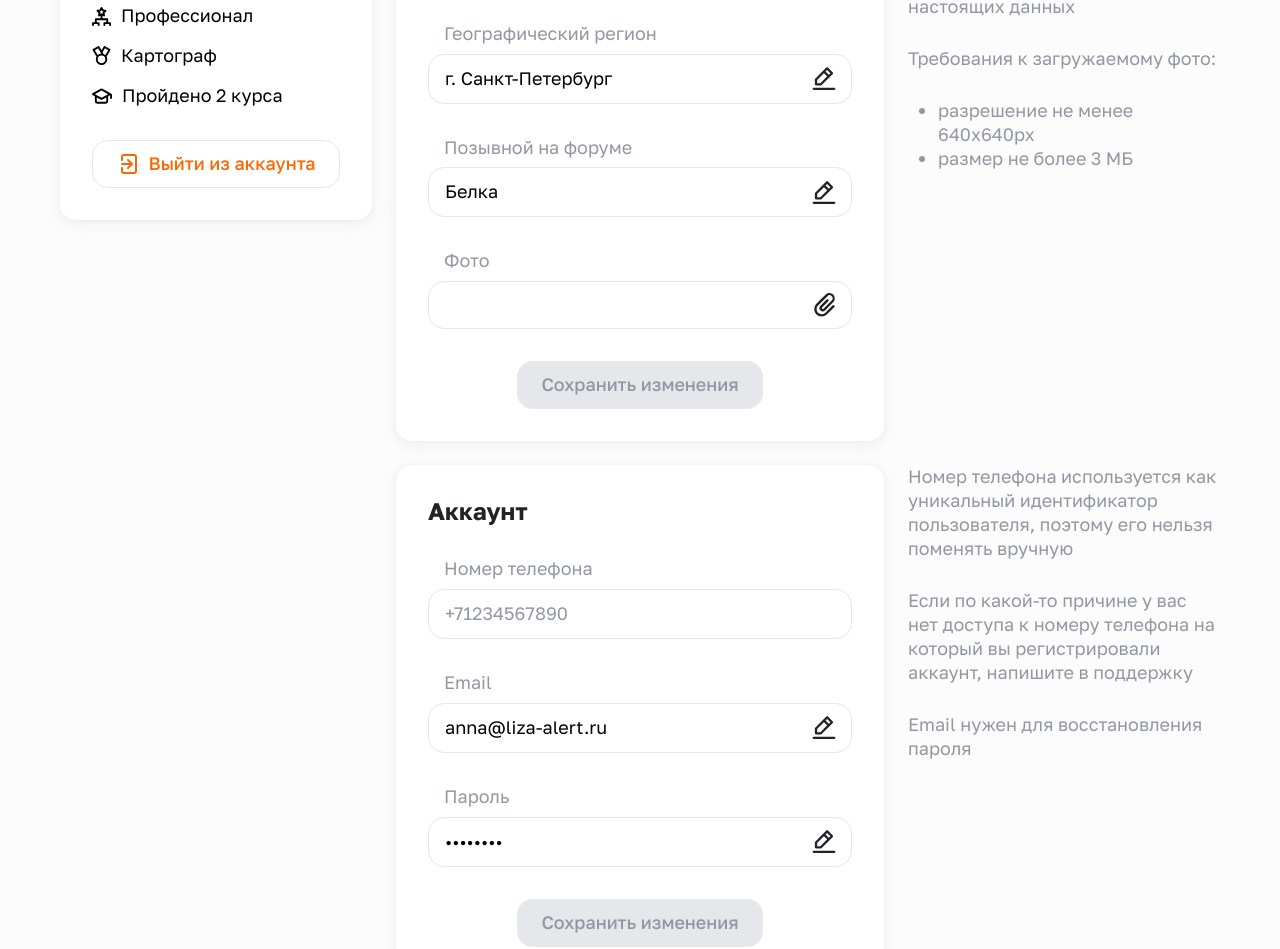
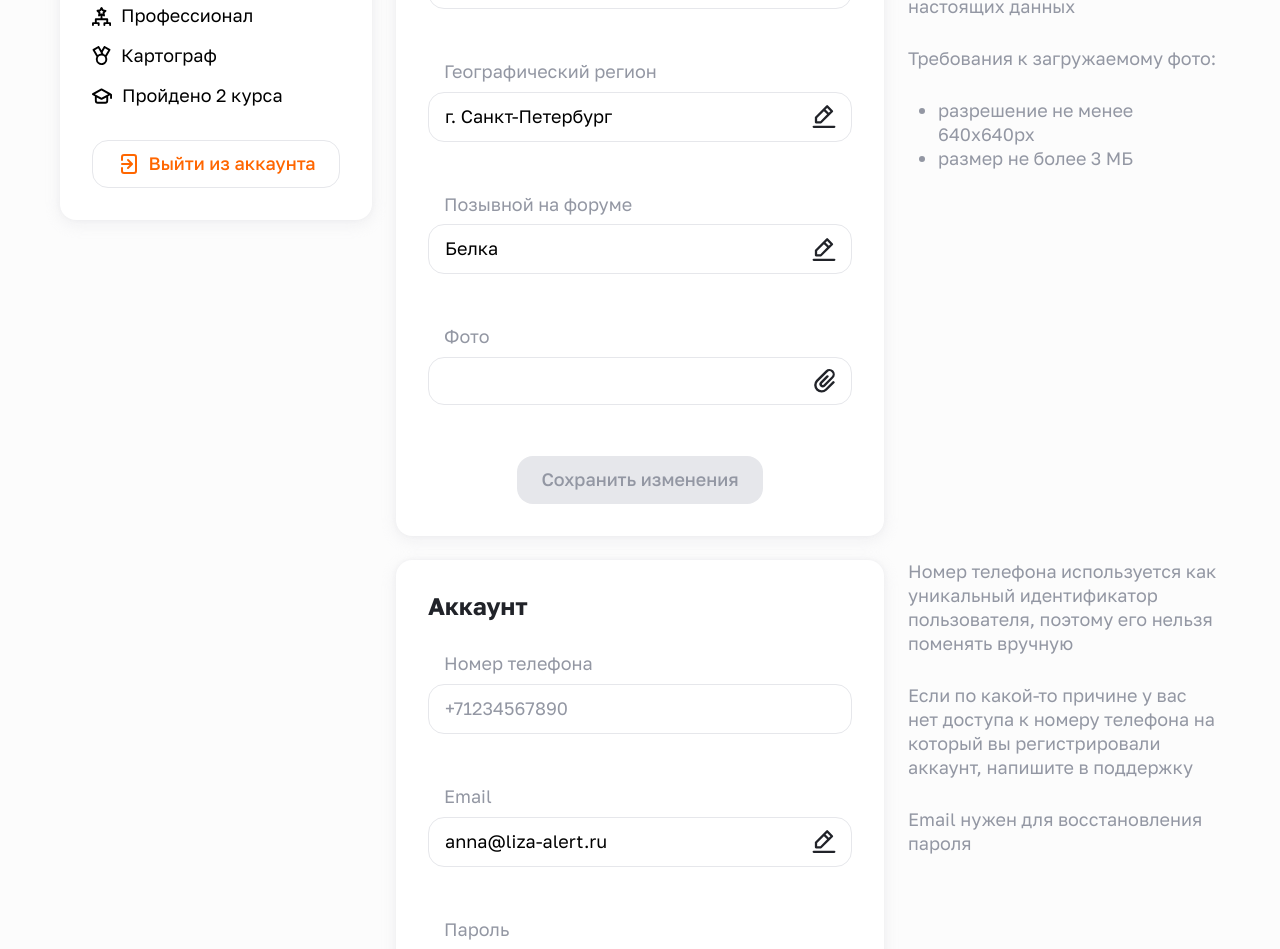
Before and after one commit to Studio-Yandex-Practicum/lizaalert_frontend, a React (Create React App) app: page /profile in a window 1280 px wide. Shown: the part 480-1429 px from the top of the page. Built offline with nearby package versions, Linux system fonts and the light colour scheme.

Commit message:
#143 enhancement implement form validation hook on profile forms

```diff
--- a/src/components/molecules/input/input.jsx
+++ b/src/components/molecules/input/input.jsx
@@ -31,6 +31,12 @@ function Input({
   disabled,
   onChange,
   className,
+  minLength,
+  maxLength,
+  required,
+  max,
+  min,
+  pattern,
 }) {
   return (
     <div className={classNames(styles.container, className)}>
@@ -62,10 +68,16 @@ function Input({
           [styles.input_hidden]: type === 'file',
           [styles.input_warned]: error,
         })}
+        minLength={minLength}
+        maxLength={maxLength}
+        required={required}
+        max={max}
+        min={min}
+        pattern={pattern}
       />
       {type === 'file' && <span className={styles.input}>{value}</span>}
       {/* когда будет настроена валидация, будет условие isValid, вместо error */}
-      {error && <span className={styles.error}>{error}</span>}
+      <span className={styles.error}>{error}</span>
     </div>
   );
 }
@@ -75,6 +87,13 @@ Input.defaultProps = {
   accept: null,
   error: null,
   disabled: false,
+  minLength: null,
+  maxLength: null,
+  required: false,
+  max: null,
+  min: null,
+  className: '',
+  pattern: null,
 };
 
 Input.propTypes = {
@@ -88,7 +107,13 @@ Input.propTypes = {
   error: PropTypes.string,
   disabled: PropTypes.bool,
   onChange: PropTypes.func.isRequired,
-  className: PropTypes.string.isRequired,
+  className: PropTypes.string,
+  minLength: PropTypes.number,
+  maxLength: PropTypes.number,
+  required: PropTypes.bool,
+  max: PropTypes.string,
+  min: PropTypes.string,
+  pattern: PropTypes.string,
 };
 
 export default Input;
--- a/src/components/molecules/input/input.module.scss
+++ b/src/components/molecules/input/input.module.scss
@@ -99,7 +99,8 @@
 .error {
   box-sizing: border-box;
   padding-left: 16px;
-  margin-top: 8px;
+  margin-top: 3px;
+  min-height: 48px;
   color: vars.$warning;
 }
 
--- a/src/components/organisms/account-data/account-data.jsx
+++ b/src/components/organisms/account-data/account-data.jsx
@@ -1,9 +1,11 @@
 import { useState } from 'react';
 import { Card, Heading } from '../../atoms';
 import { Button, Input } from '../../molecules';
+import { useFormWithValidation } from '../../../hooks';
 import styles from './account-data.module.scss';
 
 function AccountData() {
+  const { handleChange, isValid, errors } = useFormWithValidation();
   const [isInputsEdited, setIsInputsEdited] = useState(false);
   const [inputValues, setInputValues] = useState({
     phoneNumber: '+71234567890',
@@ -15,6 +17,7 @@ function AccountData() {
       ...inputValues,
       [evt.target.name]: evt.target.value,
     });
+    handleChange(evt);
     if (!isInputsEdited) {
       setIsInputsEdited(true);
     }
@@ -25,7 +28,7 @@ function AccountData() {
   };
   return (
     <Card className={styles.accountData}>
-      <Heading level={2} size="l" title="Аккаунт" />
+      <Heading level={2} size="l" title="Аккаунт" className={styles.heading} />
       <form
         name="accountData"
         onSubmit={handleFormSubmit}
@@ -47,6 +50,7 @@ function AccountData() {
           inputName="email"
           value={inputValues.email}
           onChange={onInputValuesChange}
+          error={errors.email}
           className={styles.inputSection}
           placeholder="Ваш email"
         />
@@ -58,10 +62,12 @@ function AccountData() {
           onChange={onInputValuesChange}
           placeholder="Ваш пароль"
           className={styles.inputSection}
+          minLength={8}
+          error={errors.password}
         />
         <Button
           type="submit"
-          disabled={!isInputsEdited}
+          disabled={!isValid}
           className={styles.submitButton}
         >
           Сохранить изменения
--- a/src/components/organisms/account-data/account-data.module.scss
+++ b/src/components/organisms/account-data/account-data.module.scss
@@ -9,18 +9,20 @@
   font-family: vars.$mainFont;
 }
 
+.heading {
+  margin-bottom: 32px;
+}
+
 .form {
   display: flex;
   flex-direction: column;
 }
 
 .inputSection {
-  margin: 32px 0 0 0;
 }
 
 .submitButton {
   max-width: 246px;
-  margin-top: 32px;
   padding: 12px 24px;
   align-self: center;
   border-radius: 16px;
--- a/src/components/organisms/personal-data/personal-data.jsx
+++ b/src/components/organisms/personal-data/personal-data.jsx
@@ -2,8 +2,11 @@ import { useState } from 'react';
 import { Card, Heading } from '../../atoms';
 import { Button, Input } from '../../molecules';
 import styles from './personal-data.module.scss';
+import { useFormWithValidation } from '../../../hooks';
 
 function PersonalData() {
+  const { handleChange, isValid, errors, handleChangeFiles } =
+    useFormWithValidation();
   const [isInputChanged, setIsInputChanged] = useState(false);
   const [inputsValues, setInputsValues] = useState({
     name: 'Иванова Анна Сидоровна',
@@ -15,18 +18,31 @@ function PersonalData() {
   const onInputValuesChange = (e) => {
     if (e.target.value !== inputsValues[e.target.name]) {
       setInputsValues({ ...inputsValues, [e.target.name]: e.target.value });
+      handleChange(e);
       if (!isInputChanged) {
         setIsInputChanged(true);
       }
     }
   };
+
+  const onChangeFile = (e) => {
+    const pattern = /\.(gif|jpg|jpeg|tiff|png)$/i;
+    setInputsValues({ ...inputsValues, [e.target.name]: e.target.value });
+    handleChangeFiles(e, pattern);
+  };
+
   const handleFormSubmit = (evt) => {
     evt.preventDefault();
     // const { email, password } = inputValues;
   };
   return (
     <Card className={styles.personalData}>
-      <Heading leve={2} size="l" title="Личные данные" />
+      <Heading
+        leve={2}
+        size="l"
+        title="Личные данные"
+        className={styles.heading}
+      />
       <form
         name="personalData"
         className={styles.form}
@@ -40,6 +56,9 @@ function PersonalData() {
           onChange={onInputValuesChange}
           className={styles.inputSection}
           placeholder="Ваше ФИО"
+          error={errors.name}
+          minLength={2}
+          required
         />
         <Input
           labelName="Дата рождения"
@@ -49,6 +68,10 @@ function PersonalData() {
           onChange={onInputValuesChange}
           className={styles.inputSection}
           placeholder="Дата рождения"
+          max="2050-12-31"
+          min="1900-01-01"
+          error={errors.dateOfBirth}
+          required
         />
         <Input
           labelName="Географический регион"
@@ -58,6 +81,9 @@ function PersonalData() {
           onChange={onInputValuesChange}
           className={styles.inputSection}
           placeholder="Регион проживания"
+          error={errors.region}
+          minLength={2}
+          required
         />
         <Input
           labelName="Позывной на форуме"
@@ -67,6 +93,9 @@ function PersonalData() {
           onChange={onInputValuesChange}
           className={styles.inputSection}
           placeholder="Позывной на форуме"
+          error={errors.nickname}
+          minLength={2}
+          required
         />
         <Input
           labelName="Фото"
@@ -74,12 +103,13 @@ function PersonalData() {
           accept="image/*"
           inputName="avatar"
           value={inputsValues.avatar}
-          onChange={onInputValuesChange}
+          onChange={onChangeFile}
+          error={errors.avatar}
           className={styles.inputSection}
           placeholder="Ваше фото"
         />
         <Button
-          disabled={!isInputChanged}
+          disabled={!isValid}
           type="submit"
           className={styles.submitButton}
         >
--- a/src/components/organisms/personal-data/personal-data.module.scss
+++ b/src/components/organisms/personal-data/personal-data.module.scss
@@ -3,6 +3,10 @@
   box-sizing: border-box;
   display: flex;
   flex-direction: column;
+}
+
+.heading {
+  margin-bottom: 32px;
 }
 
 .form {
@@ -12,7 +16,6 @@
 
 .submitButton {
   max-width: 246px;
-  margin-top: 32px;
   padding: 12px 24px;
   align-self: center;
   border-radius: 16px;
@@ -21,5 +24,5 @@
 }
 
 .inputSection {
-  margin: 32px 0 0 0;
+
 }
--- a/src/hooks/index.js
+++ b/src/hooks/index.js
@@ -1,4 +1,5 @@
 import useBreadcrumbs from './useBreadcrumbs';
 import useRedirectFromTopic from './useRedirectFromTopic';
+import useFormWithValidation from './useFormWithValidation';
 
-export { useBreadcrumbs, useRedirectFromTopic };
+export { useBreadcrumbs, useRedirectFromTopic, useFormWithValidation };
--- /dev/null
+++ b/src/hooks/useFormWithValidation.js
@@ -0,0 +1,52 @@
+import { useCallback, useState } from 'react';
+
+const useFormWithValidation = () => {
+  const [values, setValues] = useState({});
+  const [errors, setErrors] = useState({});
+  const [isValid, setIsValid] = useState(false);
+
+  const handleChange = (evt) => {
+    const { target } = evt;
+    const { name, value } = target;
+    setValues({ ...values, [name]: value });
+    setErrors({ ...errors, [name]: target.validationMessage });
+    setIsValid(target.closest('form').checkValidity());
+  };
+
+  const handleChangeFiles = (evt, pattern) => {
+    const file = evt.target.files[0];
+    const { name } = evt.target;
+    if (!file) {
+      return;
+    }
+    if (file && pattern.test(file.name)) {
+      setValues({ ...values, [name]: file });
+      setErrors({ ...errors, [name]: '' });
+    } else {
+      setErrors({ ...errors, [name]: 'Некорректный формат файла' });
+      setIsValid(false);
+      return;
+    }
+    setIsValid(evt.target.closest('form').checkValidity());
+  };
+
+  const resetForm = useCallback(
+    (newValues = {}, newErrors = {}, newIsValid = false) => {
+      setValues(newValues);
+      setErrors(newErrors);
+      setIsValid(newIsValid);
+    },
+    [setValues, setErrors, setIsValid]
+  );
+
+  return {
+    values,
+    handleChange,
+    handleChangeFiles,
+    errors,
+    isValid,
+    resetForm,
+    setValues,
+  };
+};
+export default useFormWithValidation;
```
